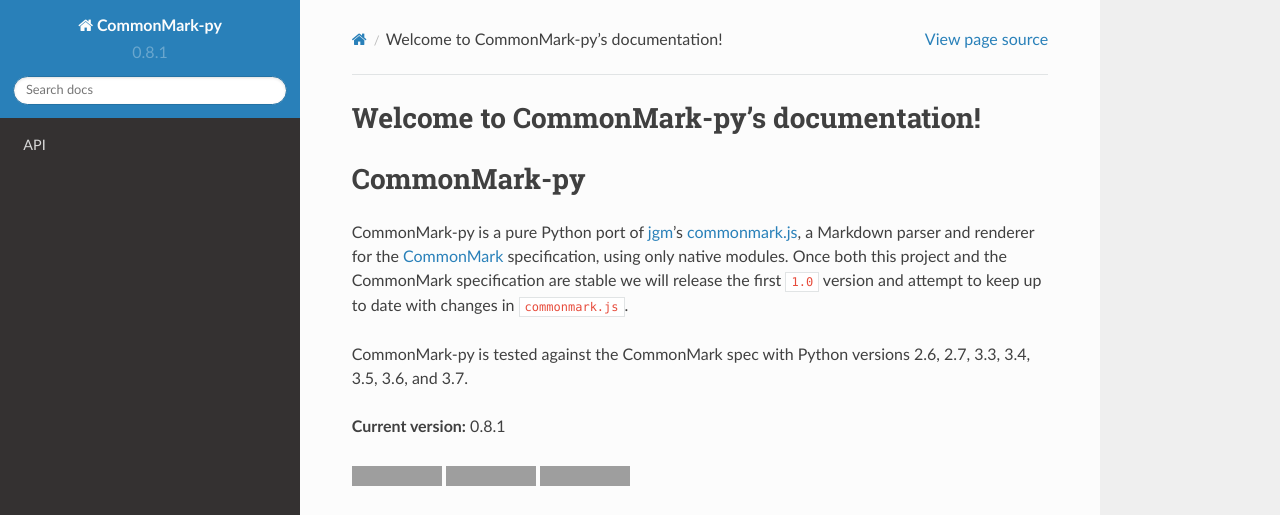
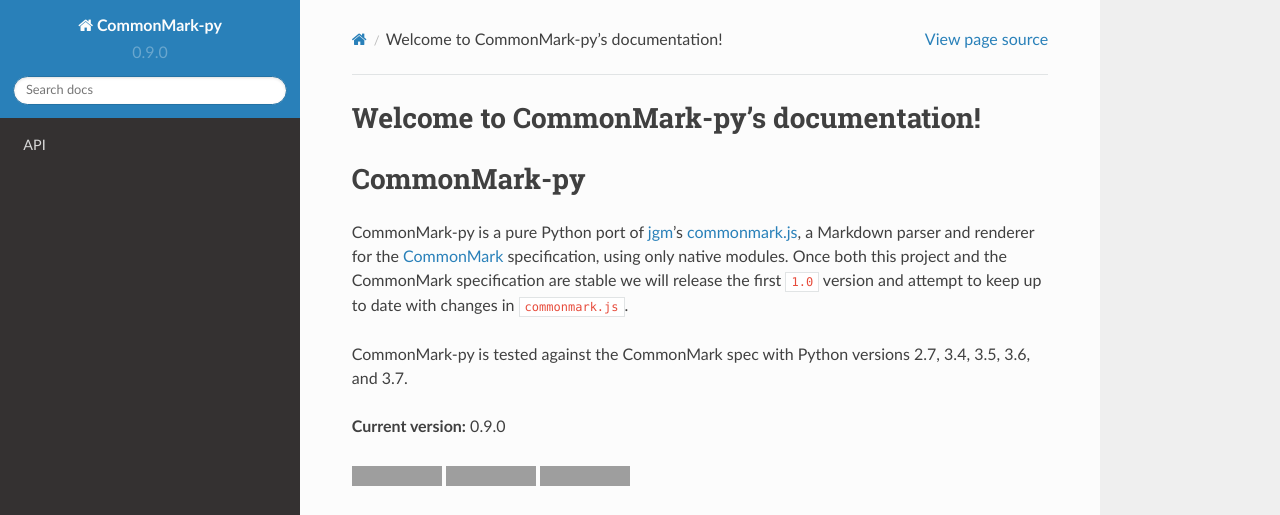
Before and after one commit to readthedocs/commonmark.py, a Sphinx documentation site: the page built from docs/index.rst, in a window 1280 px wide and 900 px high. Shown: the top 515 px of the window. Built offline with Sphinx 7.4.7 and the Read the Docs theme 2.0.0, drawn with Linux system fonts in a browser that asks for light colours; grey boxes are pictures that could not be loaded.

Commit message:
:bookmark: release 0.9.0

```diff
--- a/README.rst
+++ b/README.rst
@@ -10,9 +10,9 @@
 to date with changes in ``commonmark.js``.
 
 CommonMark-py is tested against the CommonMark spec with Python versions
-2.6, 2.7, 3.3, 3.4, 3.5, 3.6, and 3.7.
+2.7, 3.4, 3.5, 3.6, and 3.7.
 
-**Current version:** 0.8.1
+**Current version:** 0.9.0
 
 |Pypi Link| |Build Status| |Doc Link|
 
--- a/docs/conf.py
+++ b/docs/conf.py
@@ -59,9 +59,9 @@
 # built documents.
 #
 # The short X.Y version.
-version = '0.8.1'
+version = '0.9.0'
 # The full version, including alpha/beta/rc tags.
-release = '0.8.1'
+release = '0.9.0'
 
 # The language for content autogenerated by Sphinx. Refer to documentation
 # for a list of supported languages.
--- a/setup.py
+++ b/setup.py
@@ -23,8 +23,6 @@
 tests_require = [
     'flake8==3.5.0',
     'hypothesis==3.55.3',
-    # For python 2.6
-    'hypothesislegacysupport',
 ]
 
 
@@ -36,7 +34,7 @@
 setup(
     name="commonmark",
     packages=find_packages(exclude=['tests']),
-    version="0.8.1",
+    version="0.9.0",
     license="BSD-3-Clause",
     description="Python parser for the CommonMark Markdown spec",
     long_description=long_description,
```
Also changed, not shown: CHANGELOG.md (+3 -0 lines).
